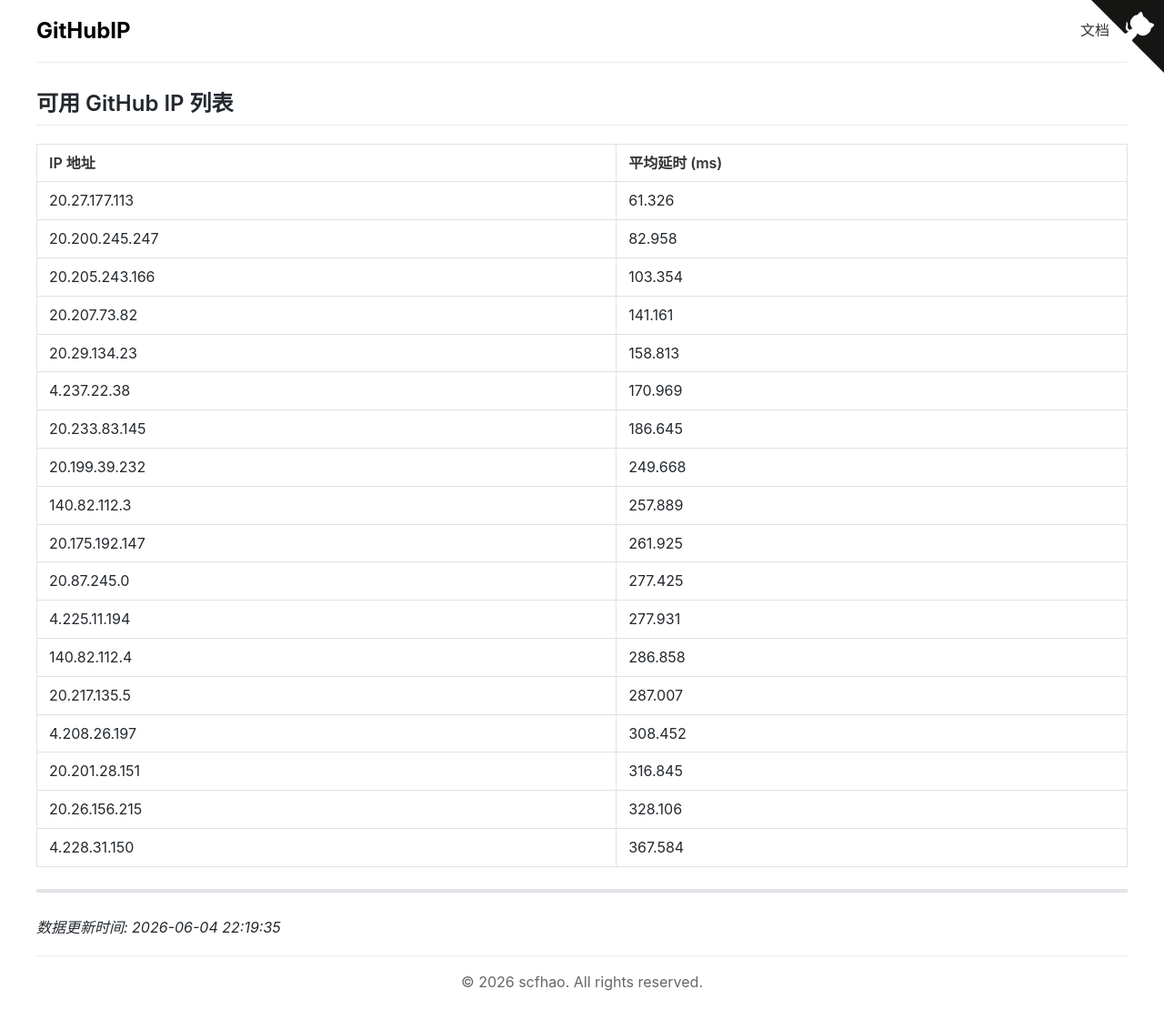
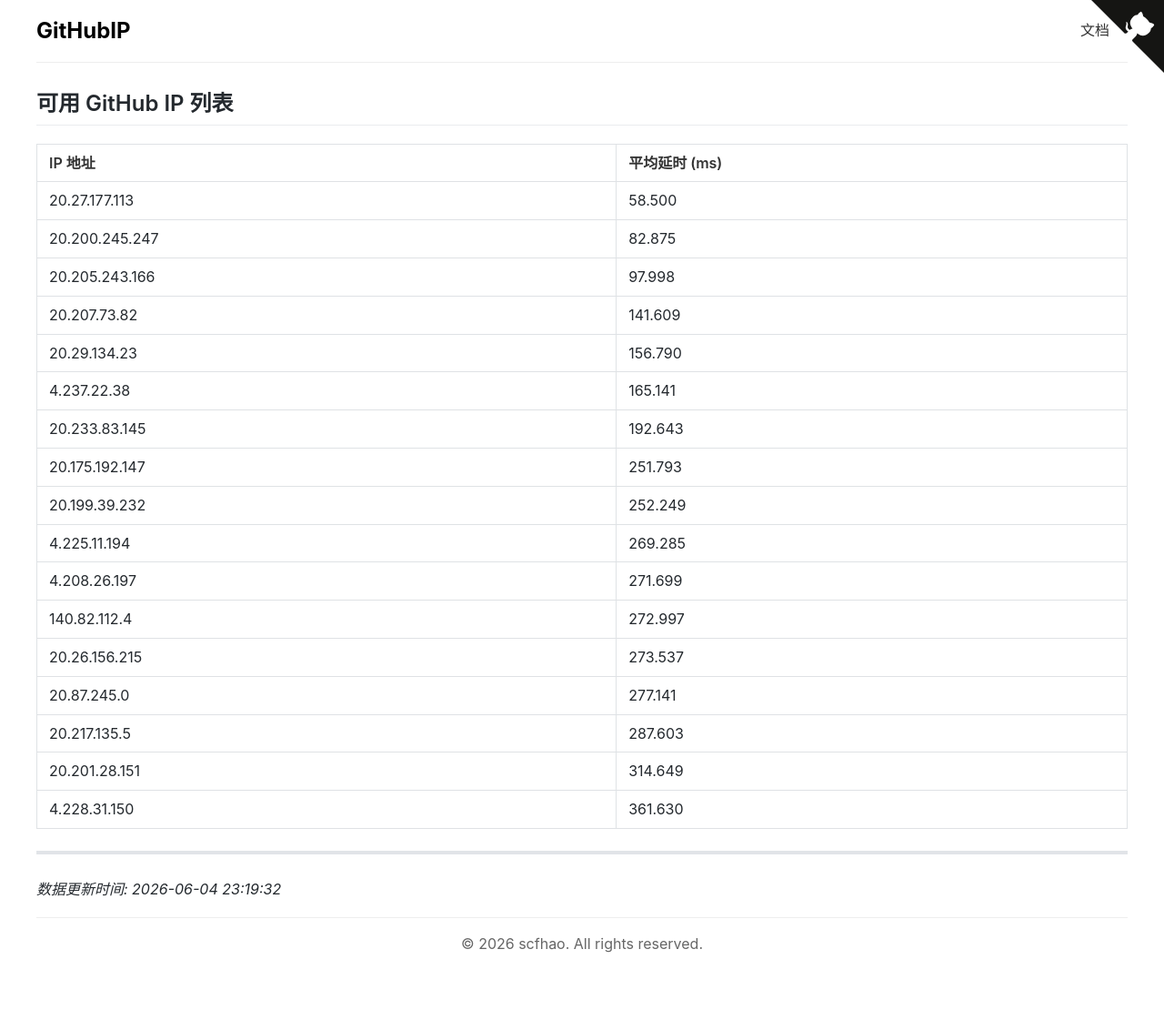
Before and after one commit to scfhao/GitHubIP, a Jekyll site: the page built from index.md, in a window 1280 px wide. Shown: the whole page at 91% size. Built offline with Jekyll 4.4.1, drawn with Linux system fonts in a browser that asks for light colours; after the commit the page ends 1068 px from its top, so only the background shows below that.

Commit message:
自动脚本执行 - 2026-06-04 23:19:32

```diff
--- a/index.md
+++ b/index.md
@@ -1,32 +1,31 @@
 ---
 layout: home
 title: GitHub IP 列表
-date: 2026-06-04 22:19:35
+date: 2026-06-04 23:19:32
 ---
 
 ## 可用 GitHub IP 列表
 
 | IP 地址 | 平均延时 (ms) |
 |---------|--------------|
-| 20.27.177.113 | 61.326 |
-| 20.200.245.247 | 82.958 |
-| 20.205.243.166 | 103.354 |
-| 20.207.73.82 | 141.161 |
-| 20.29.134.23 | 158.813 |
-| 4.237.22.38 | 170.969 |
-| 20.233.83.145 | 186.645 |
-| 20.199.39.232 | 249.668 |
-| 140.82.112.3 | 257.889 |
-| 20.175.192.147 | 261.925 |
-| 20.87.245.0 | 277.425 |
-| 4.225.11.194 | 277.931 |
-| 140.82.112.4 | 286.858 |
-| 20.217.135.5 | 287.007 |
-| 4.208.26.197 | 308.452 |
-| 20.201.28.151 | 316.845 |
-| 20.26.156.215 | 328.106 |
-| 4.228.31.150 | 367.584 |
+| 20.27.177.113 | 58.500 |
+| 20.200.245.247 | 82.875 |
+| 20.205.243.166 | 97.998 |
+| 20.207.73.82 | 141.609 |
+| 20.29.134.23 | 156.790 |
+| 4.237.22.38 | 165.141 |
+| 20.233.83.145 | 192.643 |
+| 20.175.192.147 | 251.793 |
+| 20.199.39.232 | 252.249 |
+| 4.225.11.194 | 269.285 |
+| 4.208.26.197 | 271.699 |
+| 140.82.112.4 | 272.997 |
+| 20.26.156.215 | 273.537 |
+| 20.87.245.0 | 277.141 |
+| 20.217.135.5 | 287.603 |
+| 20.201.28.151 | 314.649 |
+| 4.228.31.150 | 361.630 |
 
 ---
 
-*数据更新时间: 2026-06-04 22:19:35*
+*数据更新时间: 2026-06-04 23:19:32*
```
